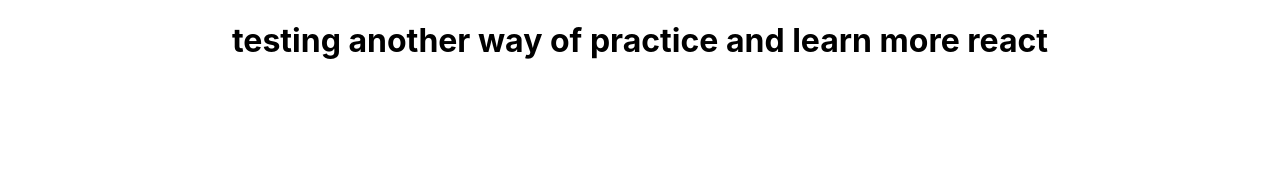
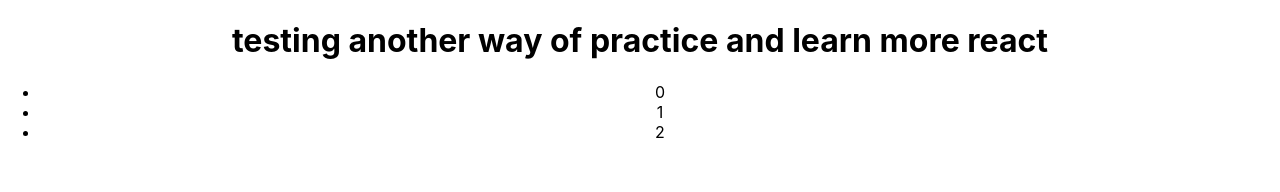
Before and after one commit to felipe-programador-18/remember-little-bit-react, a React (Create React App) app in the folder practice-react/: page / in a window 1280 px wide. Shown: the top 192 px of the page. Built offline with nearby package versions, Linux system fonts and the light colour scheme.

Commit message:
c1-practice and create another ways to create list with usestate

```diff
--- a/practice-react/src/App.js
+++ b/practice-react/src/App.js
@@ -1,10 +1,18 @@
+import React,{useState} from 'react'
 
 import './App.css';
 
 function App() {
+  const [list]= useState(['Felipe','Programmer','Programer-floripa'])
+
   return (
     <div className="App">
       <h1>testing another way of practice and learn more react</h1>
+
+      <ul>
+        {list.map((iten, i) => (<li key={iten} > {i}  </li>))}
+      </ul>
+
     </div>
   );
 }
```
